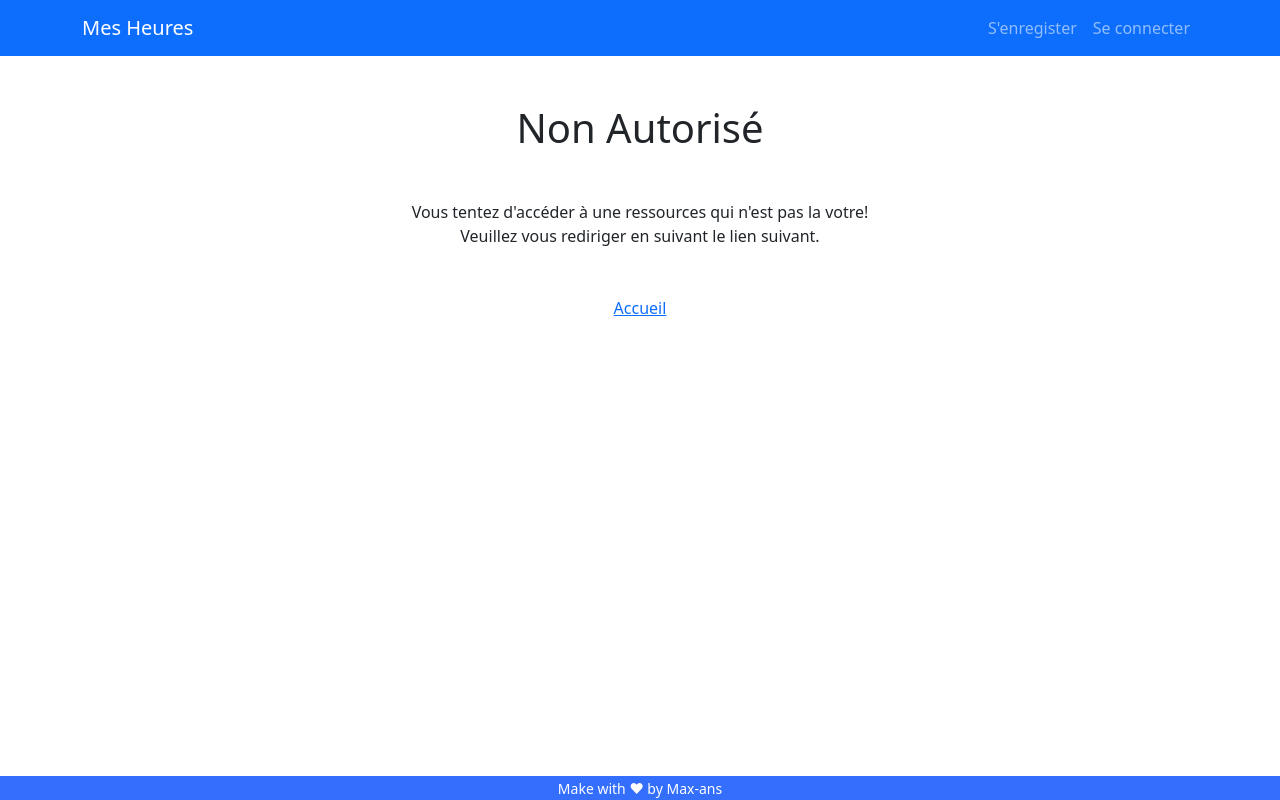
After one commit to max-ans/mes-heures, a PHP site: template app/templates/errors/err403.tpl.php in a window 1280 px wide. The commit adds this page. Run offline with PHP 8.4, Linux system fonts and the light colour scheme; the template is opened without the code that fills it, so the values that code supplies are empty; some libraries are stand-ins or nearby versions.

```diff
--- a/app/Controllers/ErrorController.php
+++ b/app/Controllers/ErrorController.php
@@ -6,6 +6,6 @@ class ErrorController extends MainController
 {
     public function error ()
     {
-        $this->render('errors/err404.tpl.php');
+        return $this->render('errors/err404.tpl.php');
     }
 }
--- a/app/Controllers/HomeController.php
+++ b/app/Controllers/HomeController.php
@@ -7,6 +7,6 @@ class HomeController extends MainController
 
     public function homepage ()
     {
-        $this->render('main/table.tpl.php');
+        return $this->render('main/table.tpl.php');
     }
 }
--- a/app/Controllers/RegistrationController.php
+++ b/app/Controllers/RegistrationController.php
@@ -80,7 +80,7 @@ class RegistrationController extends MainController
                 $errorsList = [];
                 $_SESSION['registerMessage'] = 'Votre compte a bien été créé. Vous pouvez désormais vous connecter';
 
-                $this->redirectTo("login");
+                return $this->redirectTo("login");
             } else {
                 $errorsList[] = "Une erreur a eu lieu lors de l'ajout";
             }
@@ -95,7 +95,7 @@ class RegistrationController extends MainController
                 ]
             ];
 
-            $this->render('registration/registration.tpl.php', $viewDatas);
+            return $this->render('registration/registration.tpl.php', $viewDatas);
         }
     }
 
--- /dev/null
+++ b/app/templates/errors/err403.tpl.php
@@ -0,0 +1,17 @@
+<section class="error container">
+    <div class="error__title">
+        <h1 class="text-center mt-5">Non Autorisé</h1>
+    </div>
+    <div class="error__details">
+        <p class="text-center w-50 m-auto text-center mt-5">
+            Vous tentez d'accéder à une ressources qui n'est pas la votre!
+            <br>
+            Veuillez vous rediriger en suivant le lien suivant.
+        </p>
+    </div>
+    <div class="error__link mt-5">
+        <a href="/" class="d-block text-center">Accueil</a>
+    </div>
+
+
+</section>
--- a/app/templates/partials/_header.tpl.php
+++ b/app/templates/partials/_header.tpl.php
@@ -17,9 +17,6 @@
 
 <body>
   <header>
-  <?php
-    // dump($viewDatas);
-  ?>
     <nav class="navbar navbar-expand-lg navbar-dark bg-primary">
       <div class="container">
         <a class="navbar-brand" href="<?= $router->generate('homepage') ?>">Mes Heures</a>
@@ -34,12 +31,27 @@
           </ul>
           <div class="d-flex">
             <ul class="navbar-nav me-auto mb-2 mb-lg-0">
+              <?php
+                if(isset($_SESSION['connectedUser']) && !empty($_SESSION['connectedUser'])) {
+              ?>
+              <li class="nav-item ">
+                <a class="nav-link ml-3" href="<?= $router->generate('logout') ?>">Se déconnecter</a>
+              </li>
+              <li class="nav-item">
+                <a class="nav-link ml-3" href="<?= $router->generate('profil', ['nickname' => $_SESSION['connectedUser']->getNickname()]) ?>">Profil</a>
+              </li>
+              <?php
+                } else {
+              ?>
               <li class="nav-item ">
                 <a class="nav-link ml-3" href="<?= $router->generate('registration') ?>">S'enregister</a>
               </li>
               <li class="nav-item">
                 <a class="nav-link " href="<?= $router->generate('login')?>">Se connecter</a>
               </li>
+              <?php
+                }
+              ?>
             </ul>
           </div>
         </div>
```
Also changed, not shown: app/Controllers/LoginController.php (+17 -9 lines), app/Controllers/UserController.php (+18 -6 lines).
